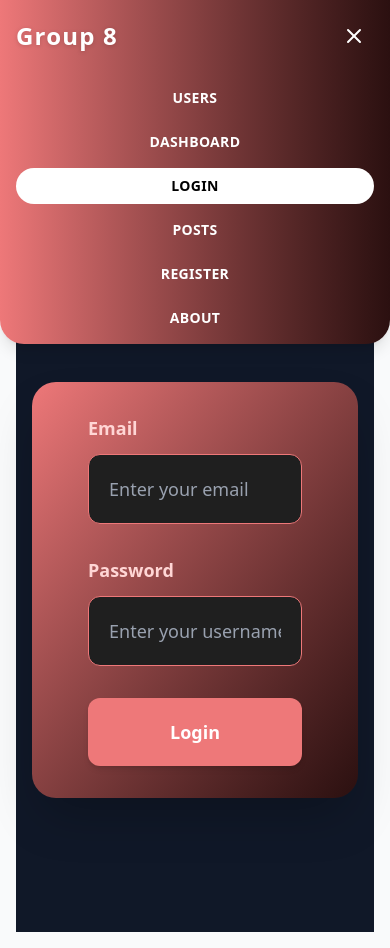
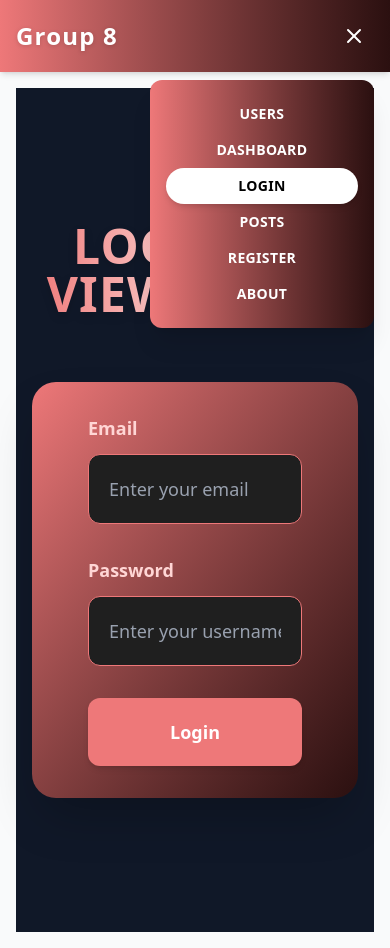
Before and after one commit to RemRmenta/G8-finalproject, a Next.js app: page /login in a window 390 px wide. Both pictures are taken after a click on the button "Toggle menu". Built offline with nearby package versions, Linux system fonts and the light colour scheme.

Commit message:
Update Navbar.tsx

```diff
--- a/src/components/Navbar.tsx
+++ b/src/components/Navbar.tsx
@@ -21,17 +21,17 @@ export default function Navbar() {
 
   return (
     <nav className="bg-gradient-to-r from-[#EE7879] to-[#2b1010] shadow-md sticky top-0 z-50">
-      {/* Mobile dropdown menu - above all when open */}
+      {/* Mobile floating nav menu */}
       {menuOpen && (
-        <div className="md:hidden absolute top-full left-0 w-full px-4 py-2 flex flex-col space-y-2 bg-gradient-to-r from-[#EE7879] to-[#2b1010] bg-opacity-60 rounded-b-3xl shadow-lg z-50">
+        <div className="absolute right-4 top-full mt-2 w-56 bg-gradient-to-r from-[#EE7879] to-[#2b1010] rounded-xl shadow-xl p-4 space-y-2 z-50 animate-slide-in md:hidden">
           {navLinks.map((link) => (
             <Link key={link.href} href={link.href} onClick={() => setMenuOpen(false)}>
               <Button
-                className={`w-full uppercase tracking-wide text-sm font-semibold transition-all duration-300 transform hover:scale-105 ${
+                className={`w-full text-sm font-semibold tracking-wide uppercase transition-all duration-300 ease-in-out transform rounded-full py-2 ${
                   pathname === link.href
-                    ? 'bg-white text-black'
-                    : 'text-white hover:bg-[#FFD6D5] hover:text-black'
-                } rounded-full py-2`}
+                    ? 'bg-white text-black shadow-md'
+                    : 'text-white hover:bg-[#FFD6D5] hover:text-black hover:shadow-lg hover:-translate-y-1'
+                }`}
               >
                 {link.label}
               </Button>
@@ -41,12 +41,12 @@ export default function Navbar() {
       )}
 
       <div className="max-w-7xl mx-auto px-4 py-4 flex items-center justify-between relative z-50">
-        {/* Logo / Brand */}
+        {/* Logo */}
         <div className="text-2xl md:text-3xl font-extrabold text-white tracking-wider drop-shadow-sm">
           Group 8
         </div>
 
-        {/* Mobile menu toggle */}
+        {/* Toggle Button (mobile) */}
         <div className="md:hidden">
           <button
             className="text-white p-2 rounded-md hover:bg-[#FFD6D5] hover:text-black transition-all duration-300"
@@ -57,16 +57,16 @@ export default function Navbar() {
           </button>
         </div>
 
-        {/* Desktop navigation links */}
+        {/* Desktop nav */}
         <div className="hidden md:flex space-x-6">
           {navLinks.map((link) => (
             <Link key={link.href} href={link.href}>
               <Button
-                className={`uppercase tracking-wide text-sm font-semibold transition-all duration-300 transform hover:scale-105 ${
+                className={`uppercase tracking-wide text-sm font-semibold transition-all duration-300 transform hover:scale-105 rounded-full px-4 py-2 ${
                   pathname === link.href
-                    ? 'bg-white text-black'
-                    : 'text-white hover:bg-[#FFD6D5] hover:text-black'
-                } rounded-full px-4 py-2`}
+                    ? 'bg-white text-black shadow-md'
+                    : 'text-white hover:bg-[#FFD6D5] hover:text-black hover:shadow-lg hover:-translate-y-1'
+                }`}
               >
                 {link.label}
               </Button>
@@ -74,6 +74,24 @@ export default function Navbar() {
           ))}
         </div>
       </div>
+
+      {/* Animation keyframes */}
+      <style jsx>{`
+        @keyframes slide-in {
+          0% {
+            opacity: 0;
+            transform: translateY(-10px);
+          }
+          100% {
+            opacity: 1;
+            transform: translateY(0);
+          }
+        }
+
+        .animate-slide-in {
+          animation: slide-in 0.25s ease-out forwards;
+        }
+      `}</style>
     </nav>
   );
 }
```
